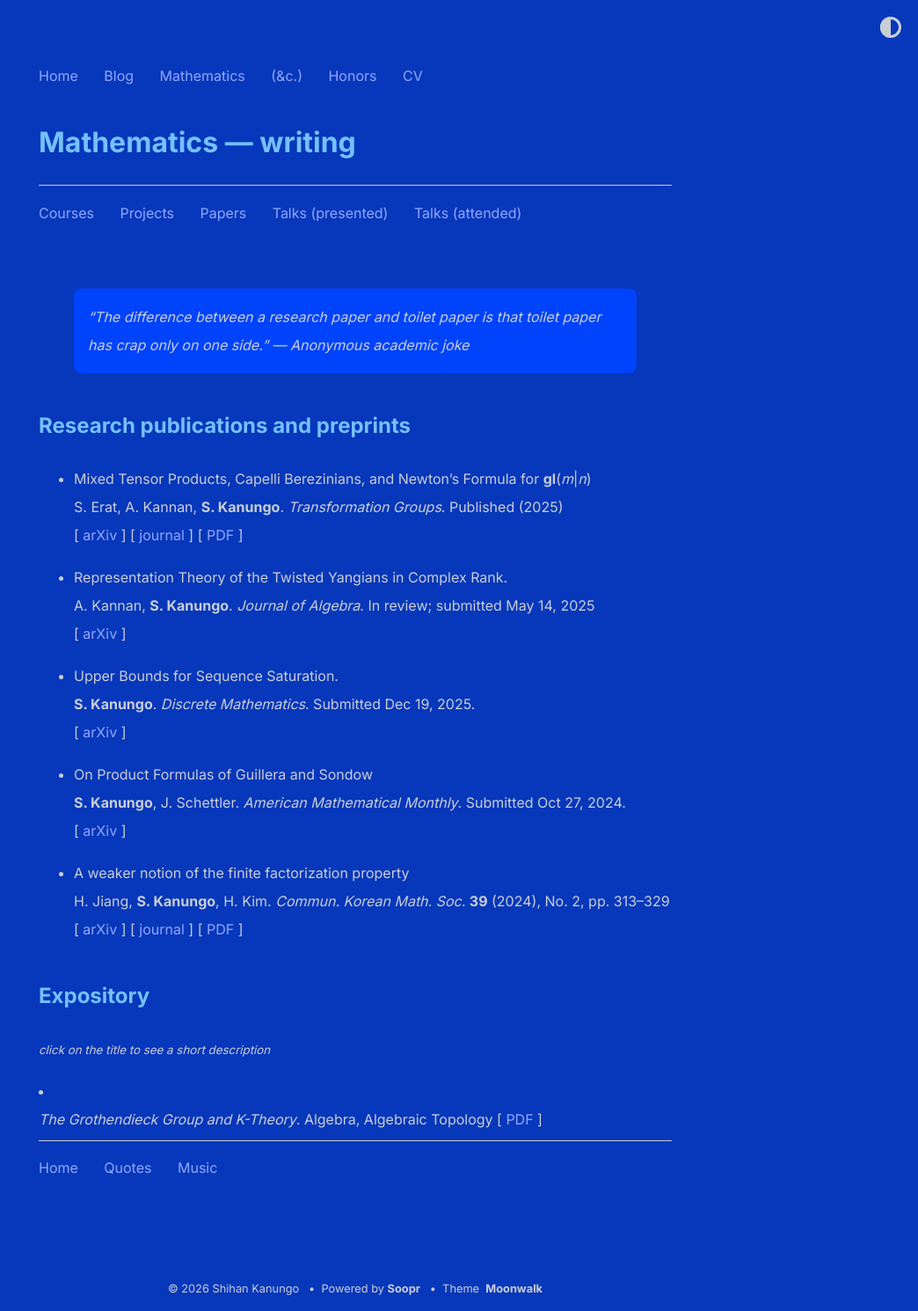
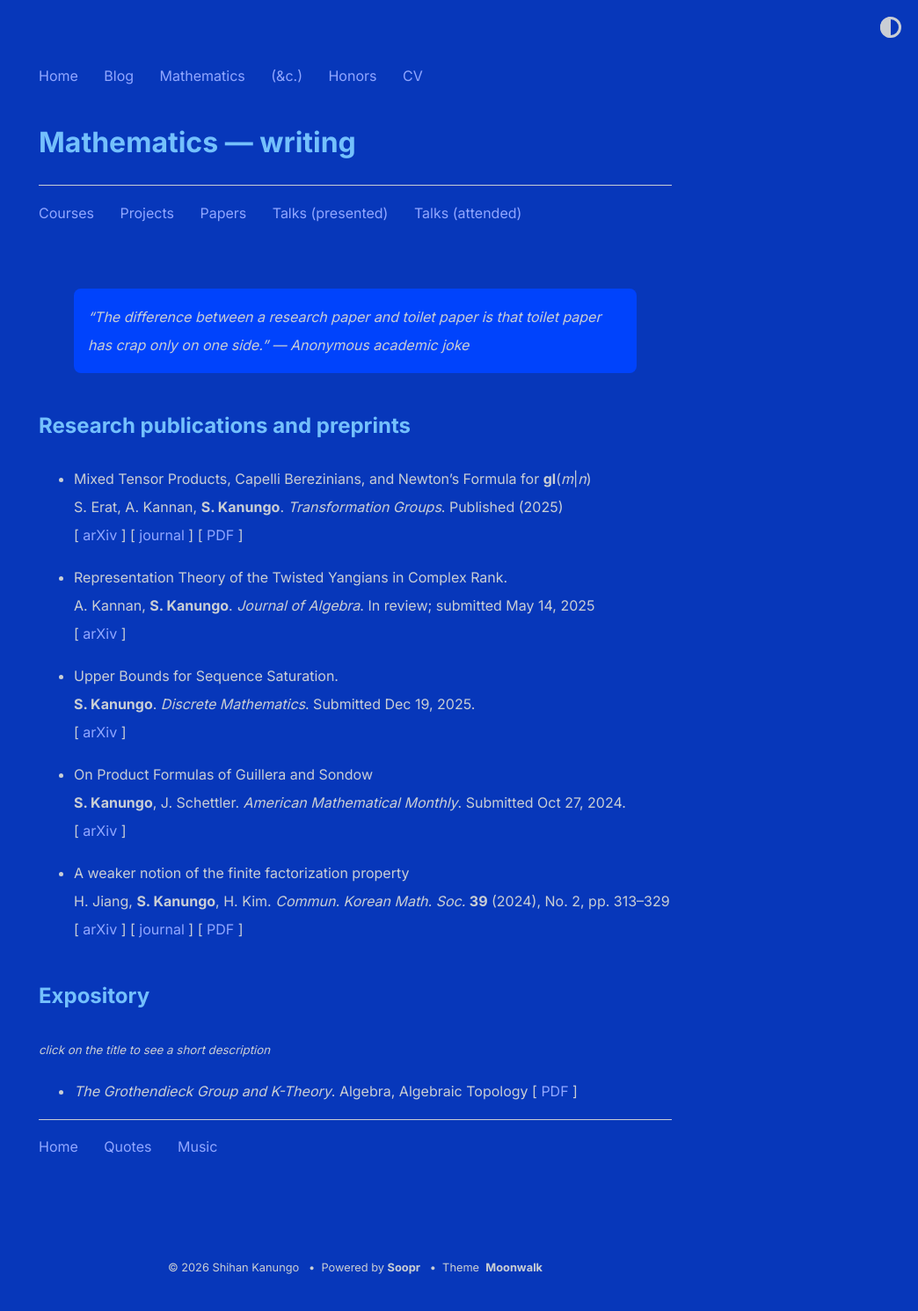
Before and after one commit to shihankanungo/shihankanungo.github.io, a Jekyll site: the page built from papers.md, in a window 1280 px wide. Shown: the whole page at 88% size, without its empty margins (236-1280 px from the left). Built offline with Jekyll 4.4.1, drawn with Linux system fonts in a browser that asks for light colours; after the commit the page ends 1466 px from its top, so only the background shows below that.

Commit message:
Update papers.md

```diff
--- a/papers.md
+++ b/papers.md
@@ -32,12 +32,14 @@ title: Mathematics &mdash; writing
 ## Expository
 <small><i>click on the title to see a short description</i></small>
 
+<ul>
+
 <li><details>
   <summary style="list-style-type: none;"><i>The Grothendieck Group and K-Theory</i>. Algebra, Algebraic Topology [ <a href="gg.pdf" target="_blank" style="text-decoration: none">PDF</a> ] </summary>
   <small>We develop the basic ideas underlying Grothendieck groups and to illustrate their appearance across algebra, topology, representation theory, and homological algebra. Motivated by the universal construction associated to a commutative monoid, we define the Grothendieck groups abelian categories and rings. Along the way we study several fundamental examples, including Euler characteristics, projective modules, and representation rings. We conclude with a discussion of <i>K<\i>-theory and its applications, indicating how the elementary construction of <i>K<\i><sub>0</sub> serves as the first layer of a much richer homotopical theory.<br></small><br>
 </details></li>
 
-<ul>
+
 <li><details>
   <summary style="list-style-type: none;"><i>The Fundamental Group</i>. Algebraic Topology [ <a href="fundgrp.pdf" target="_blank" style="text-decoration: none">PDF</a> ] </summary>
   <small>We introduce the fundamental group as the first algebraic invariant of a topological space and the primary tool for detecting topological "holes." By lifting loops along the covering map and interpreting homotopy in terms of winding number, we compute the fundamental group of the circle to be the integers <b>Z</b>.<br></small><br>
```
